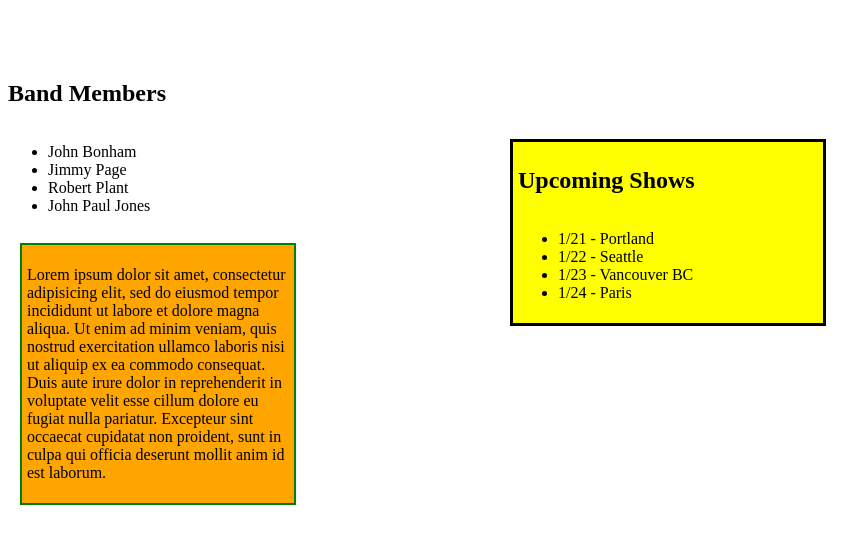
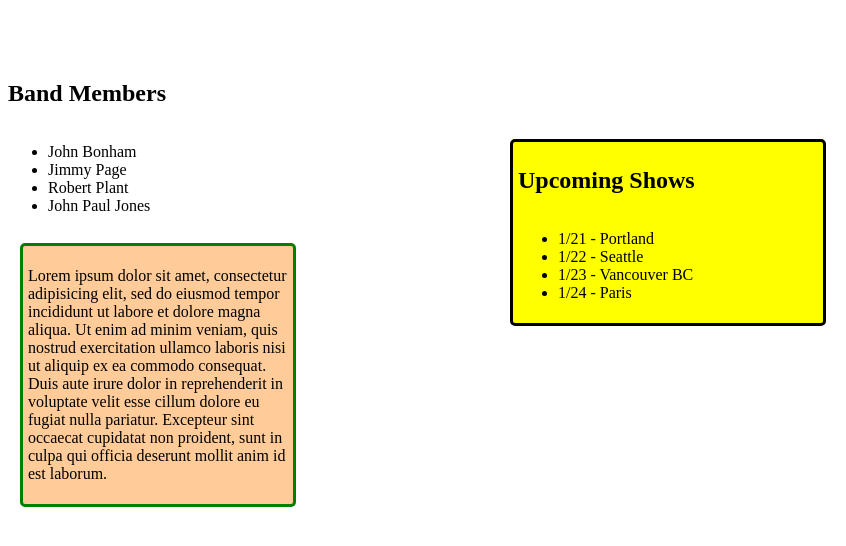
Before and after one commit to ParkerCatalano/project1, a plain HTML site: page index.html in a window 1280 px wide. Shown: the full height of the page, 434-1280 px from the left. Drawn offline with Linux system fonts and the light colour scheme.

Commit message:
adds rounded corners to boxes

```diff
--- a/band.css
+++ b/band.css
@@ -1,6 +1,7 @@
 .column {
   width: 300px;
   float: left;
+
 }
 .img {
   float:left;
@@ -12,12 +13,14 @@
   background-color: yellow;
   border-style: solid;
   border-color: #000000;
+  border-radius: 5px;
   margin: 12px;
   padding: 5px;
 }
 .box {
-  border: 2px solid green;
+  border: 3px solid green;
+  border-radius: 5px;
   padding: 5px;
   margin: 12px;
-  background-color: orange;
+  background-color: #ffcc99;
 }
```
Also changed, not shown: index.html (+0 -1 lines).
